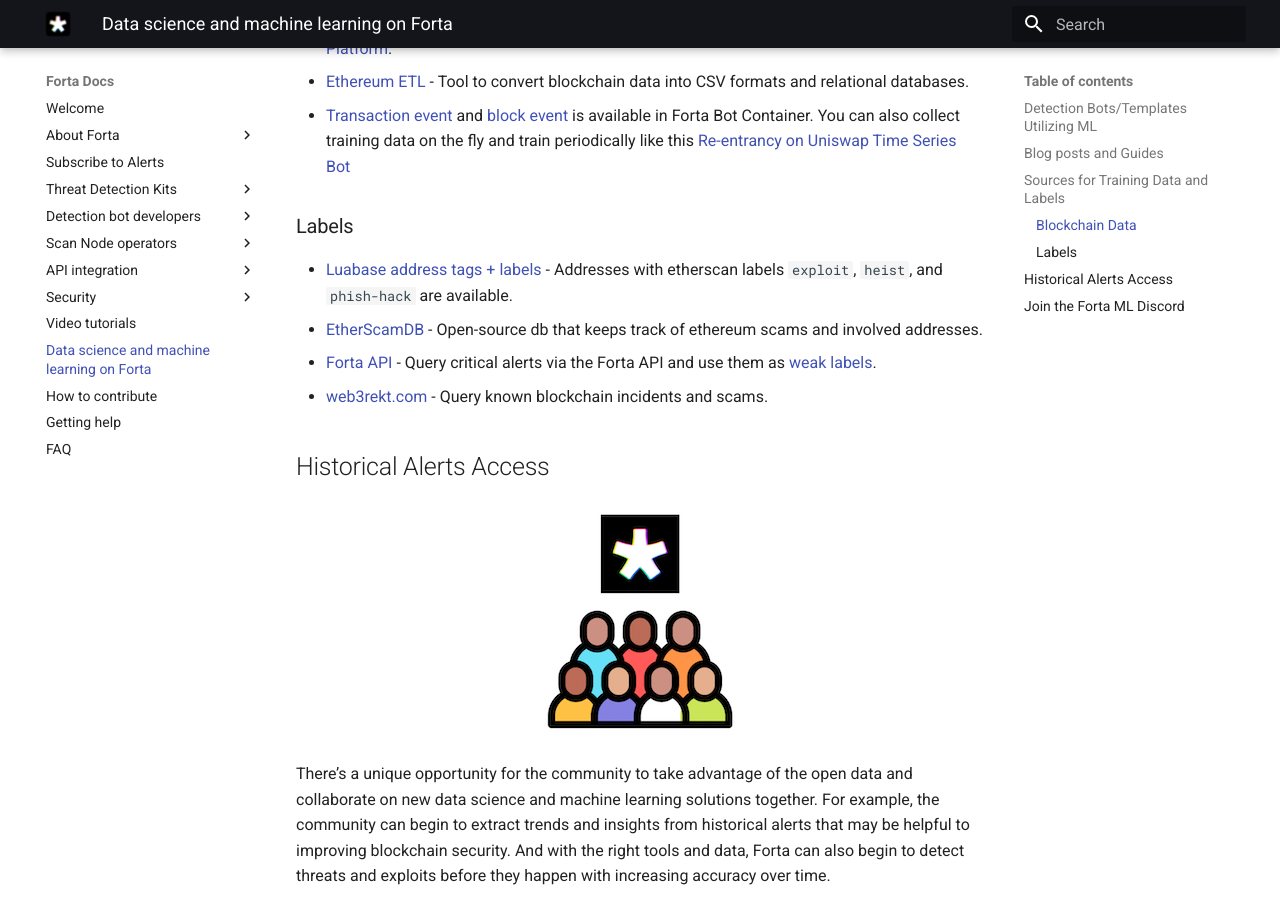
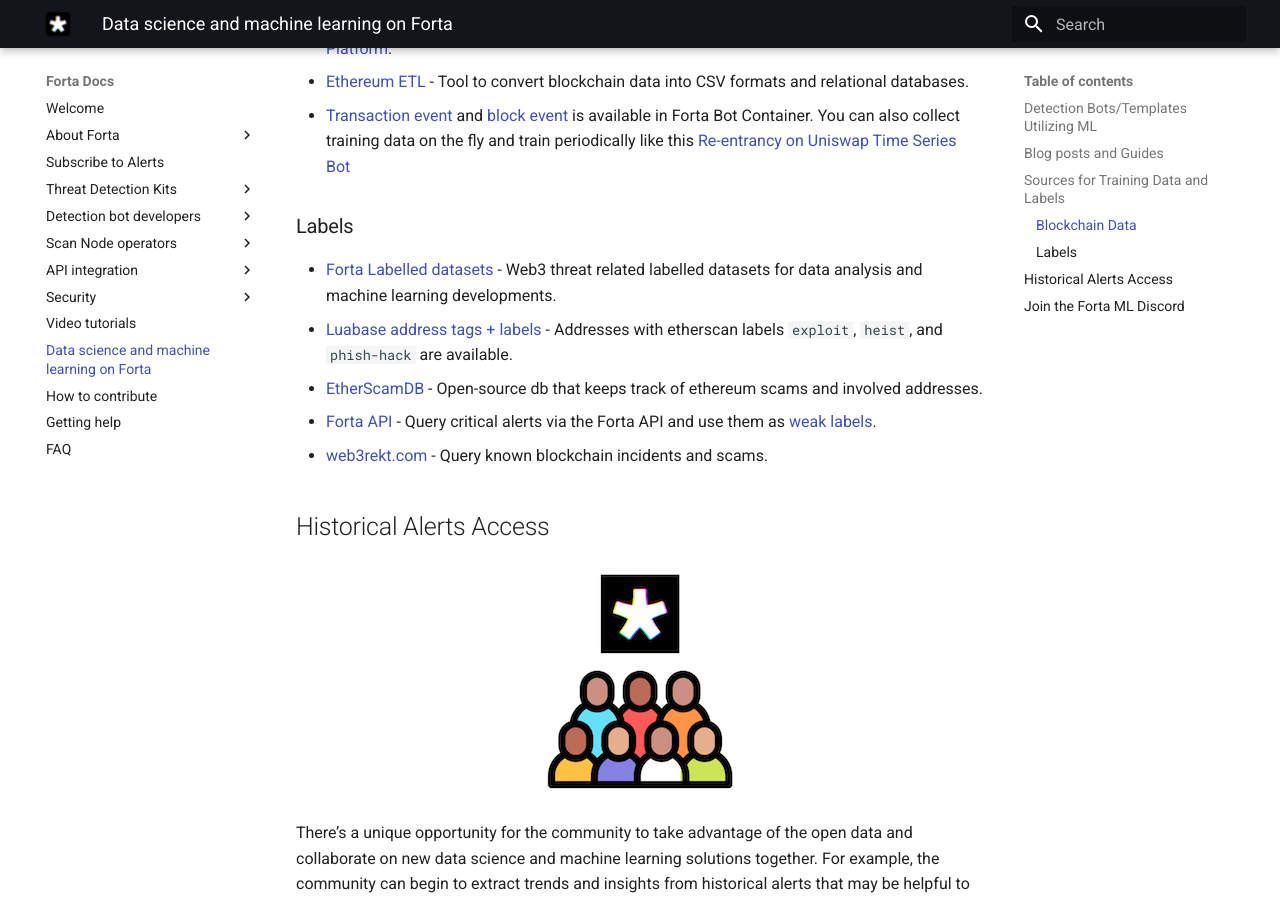
Before and after one commit to forta-network/docs, an MkDocs documentation site: the page built from docs/ds-and-ml.md, in a window 1280 px wide and 900 px high, scrolled down 1264 px. Built offline with MkDocs 1.6.1 and Material for MkDocs 9.7.7, drawn with Linux system fonts in a browser that asks for light colours.

Commit message:
Add link to Forta labelled datasets (#121)

```diff
--- a/docs/ds-and-ml.md
+++ b/docs/ds-and-ml.md
@@ -35,6 +35,7 @@
 
 ### Labels
 
+* [Forta Labelled datasets](https://github.com/forta-network/labelled-datasets) - Web3 threat related labelled datasets for data analysis and machine learning developments.
 * [Luabase address tags + labels](https://luabase.notion.site/Tags-521d6955dc1e472ba37dba71569666a3) - Addresses with etherscan labels `exploit`, `heist`, and `phish-hack` are available.
 * [EtherScamDB](https://github.com/CryptoScamDB/EtherScamDB) - Open-source db that keeps track of ethereum scams and involved addresses.
 * [Forta API](https://github.com/forta-network/forta-api) - Query critical alerts via the Forta API and use them as [weak labels](https://www.thoughtworks.com/en-us/insights/blog/data-science-and-analytics/weak-labeling).
```
